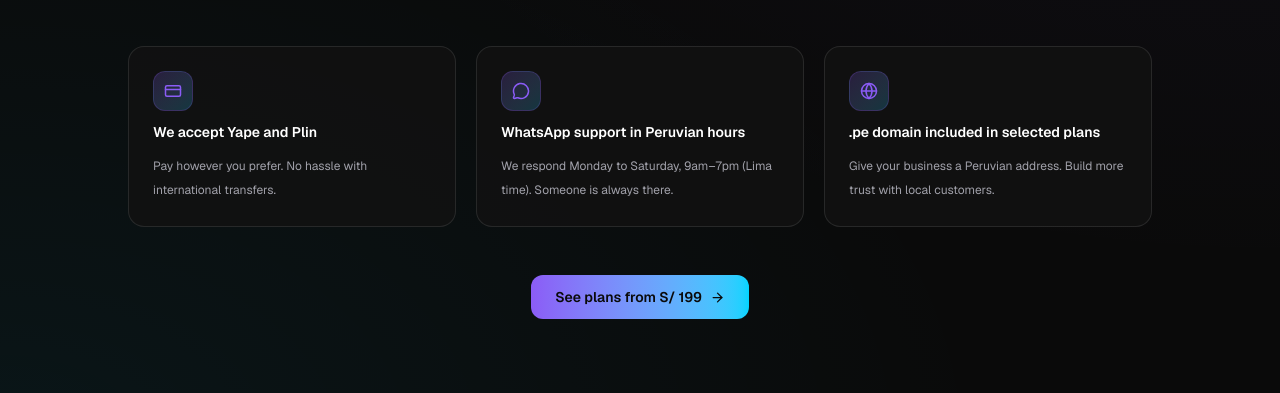
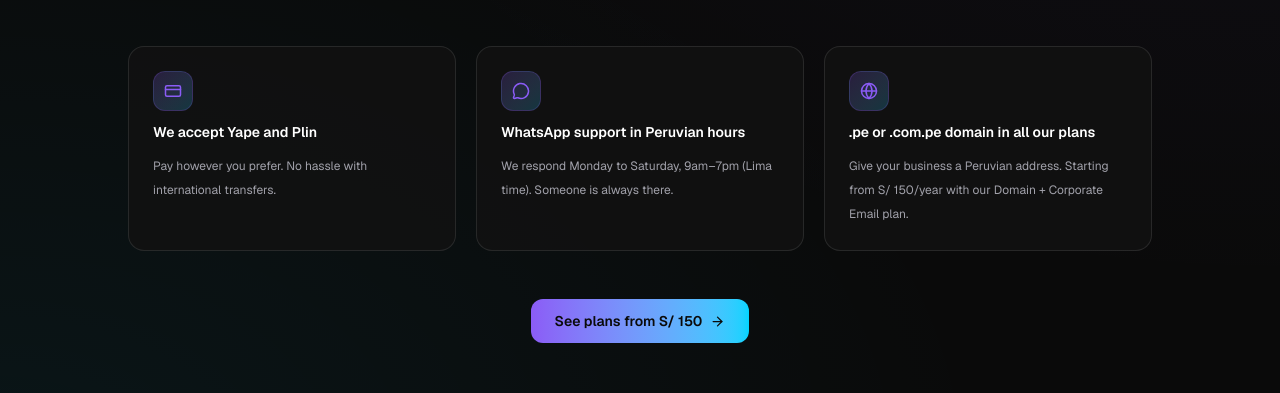
Before and after one commit to miguelgargurevich/gargurevich-digital, a Next.js app: page /en in a window 1280 px wide. Shown: the part 4500-4893 px from the top of the page. Built offline with nearby package versions, Linux system fonts and the light colour scheme; no server answers; the database is empty.

Commit message:
fix ofertas en BD

```diff
--- a/src/components/sections/OffersSection.tsx
+++ b/src/components/sections/OffersSection.tsx
@@ -74,7 +74,7 @@ export default async function OffersSection({ locale }: Props) {
         </div>
 
         {/* Cards */}
-        <div className="grid gap-5 md:grid-cols-2 lg:grid-cols-2 xl:grid-cols-4 mb-10">
+        <div className="grid gap-5 md:grid-cols-3 mb-10">
           {offers.map((offer) => {
             const name = locale === 'es' ? offer.nameEs : offer.nameEn;
             const description = locale === 'es' ? offer.descriptionEs : offer.descriptionEn;
--- a/src/components/sections/PeruSection.tsx
+++ b/src/components/sections/PeruSection.tsx
@@ -20,11 +20,11 @@ const UI_LABELS = {
       },
       {
         icon: 'globe',
-        title: 'Dominio .pe incluido en planes seleccionados',
-        description: 'Tu negocio con dirección peruana. Genera más confianza en clientes locales.',
+        title: 'Dominio .pe o .com.pe en todos nuestros planes',
+        description: 'Tu negocio con dirección peruana. Desde S/ 150/año con el plan Solo dominio + correos.',
       },
     ],
-    ctaText: 'Ver planes desde S/ 199',
+    ctaText: 'Ver planes desde S/ 150',
     ctaHref: '/ofertas',
   },
   en: {
@@ -45,11 +45,11 @@ const UI_LABELS = {
       },
       {
         icon: 'globe',
-        title: '.pe domain included in selected plans',
-        description: 'Give your business a Peruvian address. Build more trust with local customers.',
+        title: '.pe or .com.pe domain in all our plans',
+        description: 'Give your business a Peruvian address. Starting from S/ 150/year with our Domain + Corporate Email plan.',
       },
     ],
-    ctaText: 'See plans from S/ 199',
+    ctaText: 'See plans from S/ 150',
     ctaHref: '/offers',
   },
 };
```
